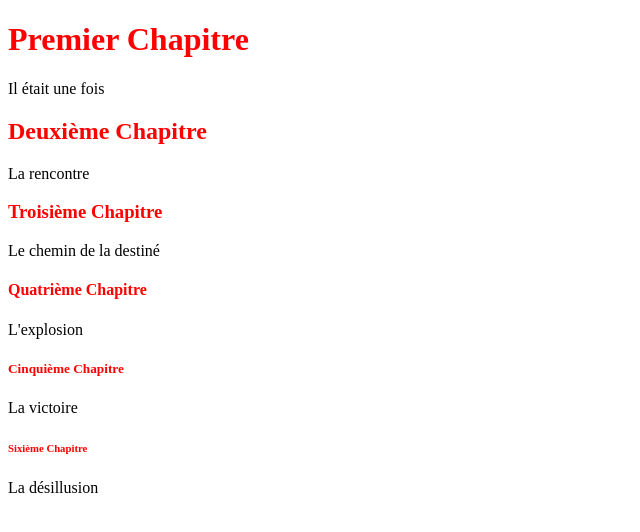
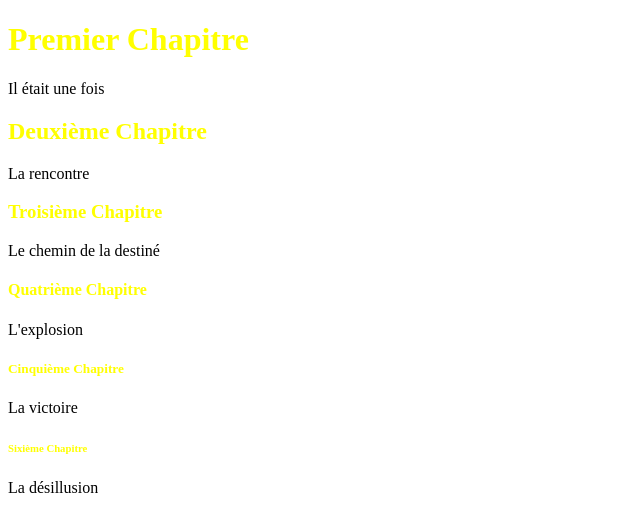
Before and after one commit to Thib-C/FirstTest, a plain HTML site: page index.html in a window 1280 px wide. Shown: the whole page, without its empty margins (0-640 px from the left). Drawn offline with Linux system fonts and the light colour scheme.

Commit message:
Modification de la couleur des titres en jaune

```diff
--- a/styles.css
+++ b/styles.css
@@ -1,6 +1,6 @@
-h1 {color: red}
-h2 {color: red}
-h3 {color: red}
-h4 {color: red}
-h5 {color: red}
-h6 {color: red}
+h1 {color: yellow}
+h2 {color: yellow}
+h3 {color: yellow}
+h4 {color: yellow}
+h5 {color: yellow}
+h6 {color: yellow}
```
